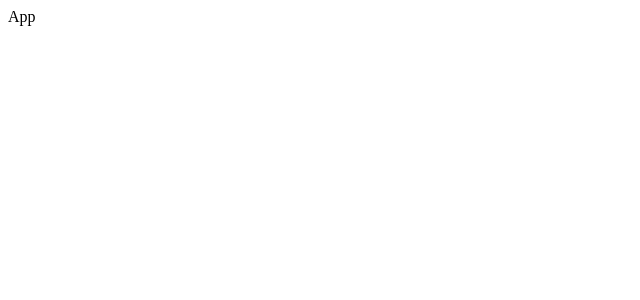
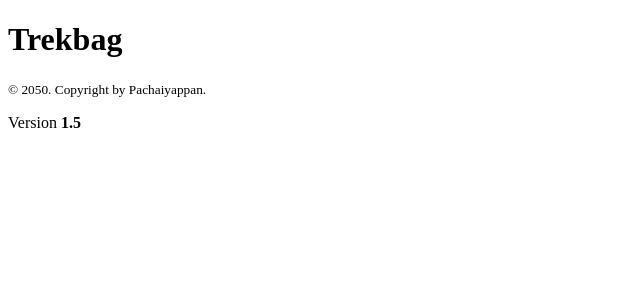
Before and after one commit to PachaiyappanV/Trek-Bag, a React (Vite) app: page / in a window 1280 px wide. Shown: the top 300 px of the page, without its empty margins (0-640 px from the left). Built offline with nearby package versions, Linux system fonts and the light colour scheme.

Commit message:
feat: add background heading and footer component

```diff
--- a/src/App.jsx
+++ b/src/App.jsx
@@ -1,5 +1,14 @@
+import BackgroundHeading from "./components/BackgroundHeading";
+import Footer from "./components/Footer";
+
 const App = () => {
-  return <div>App</div>;
+  return (
+    <>
+      <BackgroundHeading />
+      <main></main>
+      <Footer />
+    </>
+  );
 };
 
 export default App;
--- /dev/null
+++ b/src/components/BackgroundHeading.jsx
@@ -0,0 +1,5 @@
+const BackgroundHeading = () => {
+  return <h1>Trekbag</h1>;
+};
+
+export default BackgroundHeading;
--- /dev/null
+++ b/src/components/Footer.jsx
@@ -0,0 +1,12 @@
+const Footer = () => {
+  return (
+    <footer>
+      <small>&copy; 2050. Copyright by Pachaiyappan.</small>
+      <p>
+        Version <b>1.5</b>
+      </p>
+    </footer>
+  );
+};
+
+export default Footer;
```
